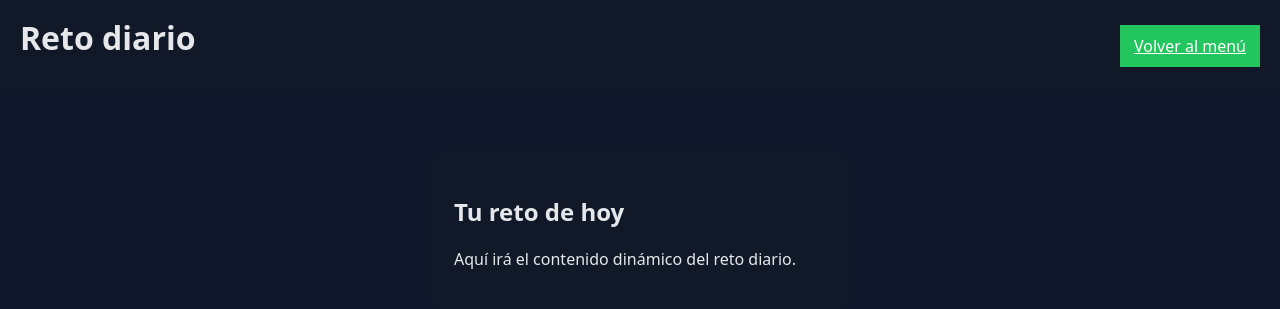
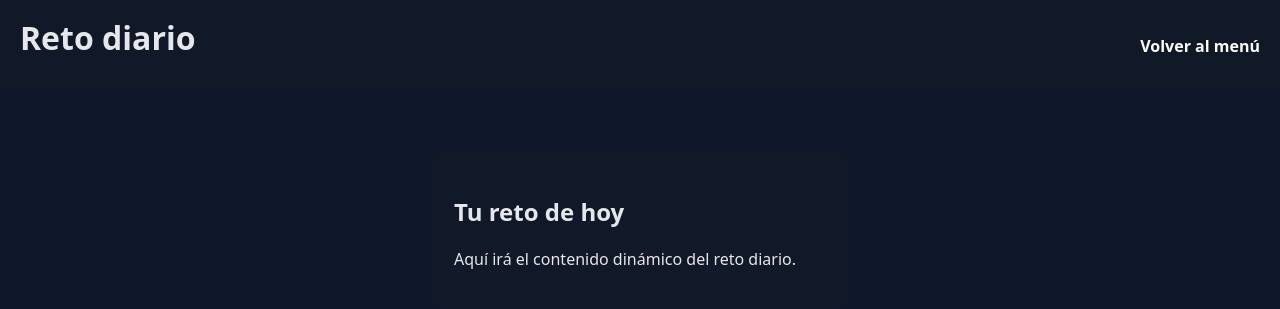
Before and after one commit to EliasOrellana437/PruebaProyecto, a Django app: page /retos-diarios/ in a window 1280 px wide. Shown: the top 309 px of the page. Run offline with Django 5.2, Linux system fonts and the light colour scheme.

Commit message:
dasdasfasffasfafasdasda

```diff
--- a/static/css/styles.css
+++ b/static/css/styles.css
@@ -28,11 +28,10 @@ input { padding: 10px 12px; border-radius: 8px; border: 1px solid #1f2937; backg
     cursor: pointer;
 }
 .btn-volver {
-  padding: 10px 14px;
-  background: var(--accent);
-  color: white; /* ← ahora el texto será blanco */
+  color: white !important;
+  text-decoration: none;
+  font-weight: bold;
 }
-
 
 .btn-volver:hover {
   background: #16a34a; /* un verde más oscuro al pasar el mouse */
--- a/templates/core/retos_diarios.html
+++ b/templates/core/retos_diarios.html
@@ -10,7 +10,7 @@
 
     <header class="topbar">
         <h1>Reto diario</h1>
-        <a href="/menu/" class="btn-volver">Volver al menú</a>
+       <a href="/menu/" class="btn-volver">Volver al menú</a>
     </header>
 
     <main class="container">
```
Also changed, not shown: db.sqlite3.
